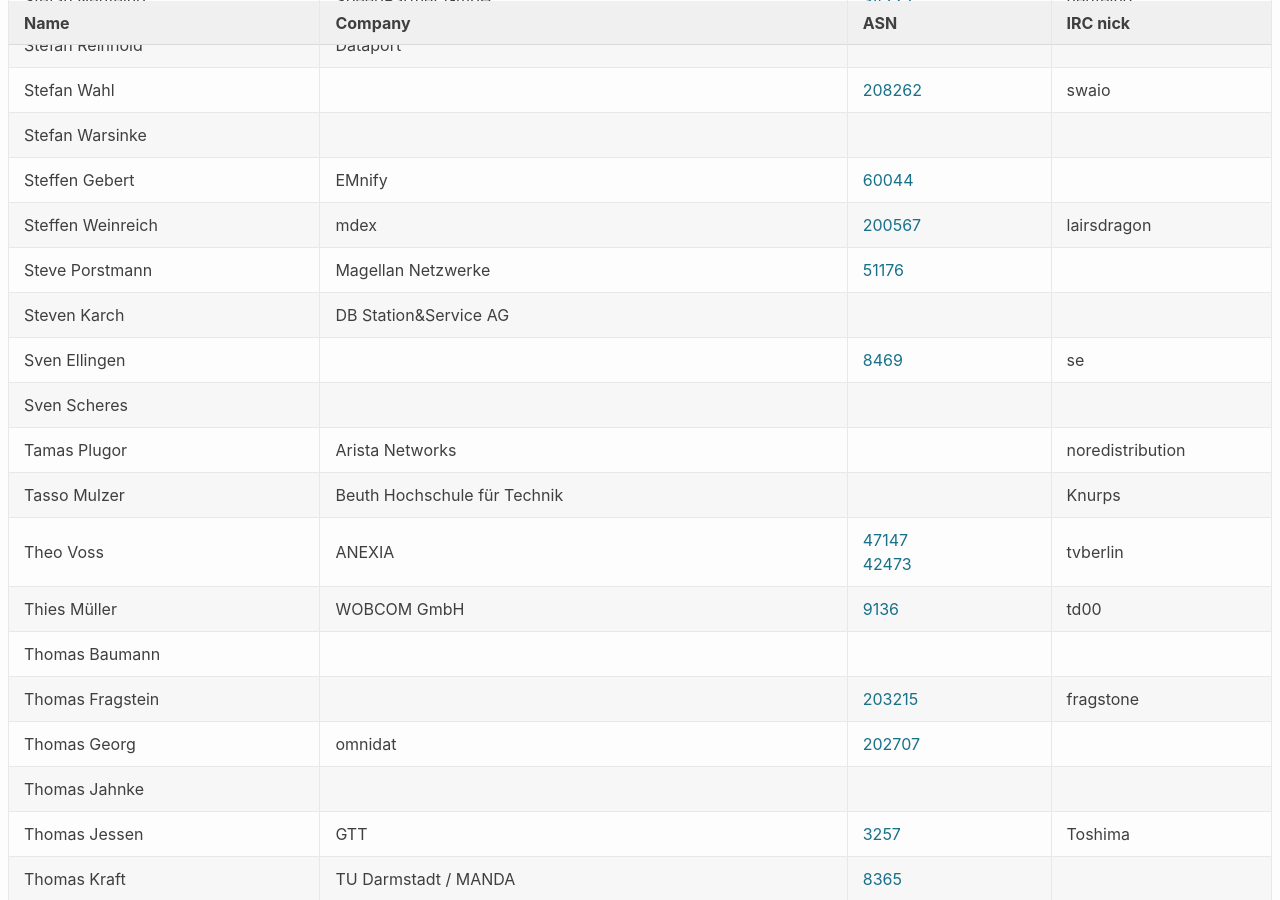
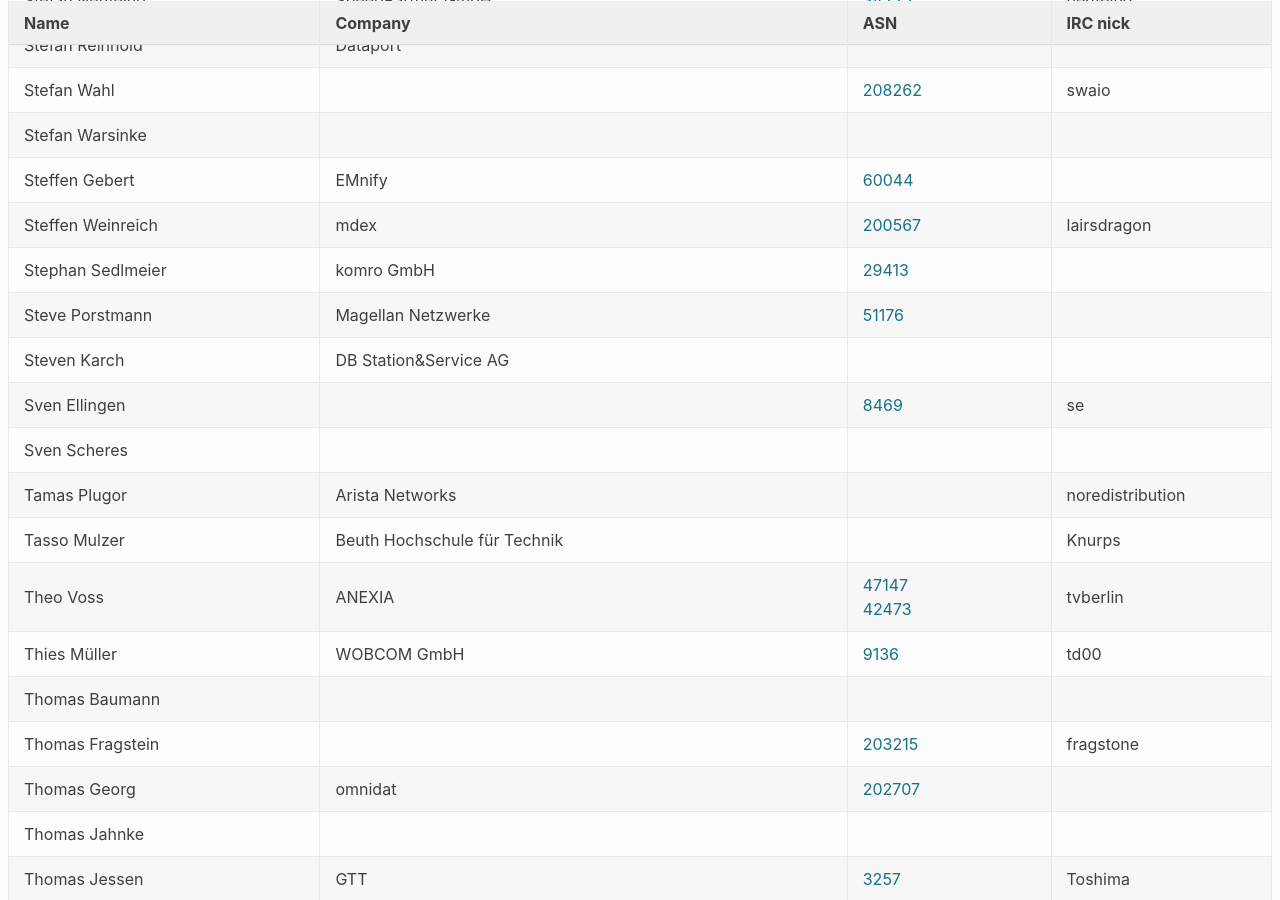
Before and after one commit to denog/pretix-attendeelist, a Jekyll site: the page built from index.markdown, in a window 1280 px wide and 900 px high, scrolled down 17296 px. Built offline with Jekyll 4.4.1, drawn with Linux system fonts in a browser that asks for light colours.

Commit message:
Latest data: Thu Oct 29 07:50:38 UTC 2020

```diff
--- a/_data/attendees.json
+++ b/_data/attendees.json
@@ -2214,6 +2214,12 @@
     "asn": "200567"
   },
   {
+    "name": "Stephan Sedlmeier",
+    "company": "komro GmbH",
+    "irc": null,
+    "asn": "29413"
+  },
+  {
     "name": "Steven Karch",
     "company": "DB Station&Service AG",
     "irc": null,
```
